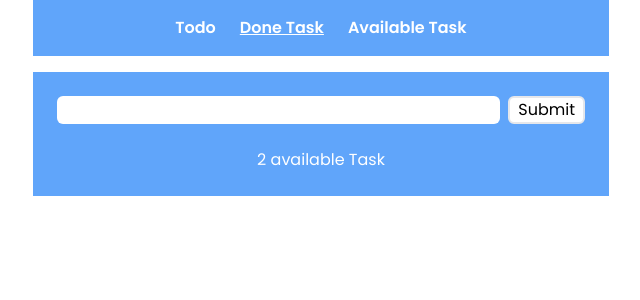
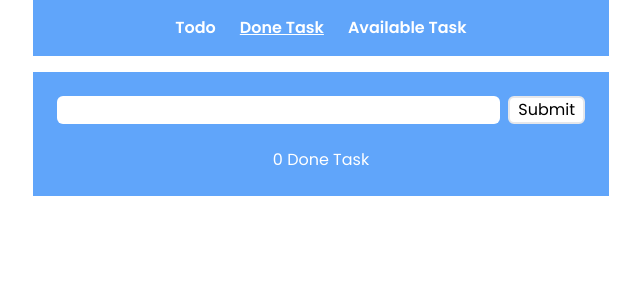
Before and after one commit to Ravsst2004/todo-list-vuejs, a Vue app: page /done in a window 1280 px wide. Shown: the top 300 px of the page, without its empty margins (319-959 px from the left). Built offline with nearby package versions, Linux system fonts and the light colour scheme; data requests are answered from the project's data file.

Commit message:
Fix footer done and available task count

```diff
--- a/src/components/Footer.vue
+++ b/src/components/Footer.vue
@@ -1,11 +1,18 @@
 <template>
   <div class="py-6">
-    <h4 class="text-center text-white font-normal">2 available Task</h4>
+    <h4 class="text-center text-white font-normal">
+      {{ lists > 0 ? lists : "0" }} {{ text == "Done" ? "Done" : "Available" }} Task
+    </h4>
   </div>
 </template>
 
 <script>
-export default {};
+export default {
+  props: {
+    lists: Number,
+    text: String
+  }
+};
 </script>
 
 <style lang="scss" scoped></style>
--- a/src/views/AvailableView.vue
+++ b/src/views/AvailableView.vue
@@ -8,7 +8,7 @@ import Footer from "@/components/Footer.vue";
   <div class="bg-blue-400 mt-4 px-6">
     <Form @reloadData="getData" />
     <TodoWrap :lists="lists" @reloadData="getData" />
-    <Footer />
+    <Footer :lists="lists.length" @reloadData="getData" />
   </div>
 </template>
 
--- a/src/views/DoneView.vue
+++ b/src/views/DoneView.vue
@@ -8,7 +8,7 @@ import Footer from "@/components/Footer.vue";
   <div class="bg-blue-400 mt-4 px-6">
     <Form @reloadData="getData" />
     <TodoWrap :lists="lists" @reloadData="getData" />
-    <Footer />
+    <Footer :lists="lists" :text="text" @reloadData="getData"/>
   </div>
 </template>
 
@@ -17,6 +17,7 @@ export default {
   data() {
     return {
       lists: [],
+      text: "Done"
     };
   },
 
--- a/src/views/HomeView.vue
+++ b/src/views/HomeView.vue
@@ -8,7 +8,7 @@ import Footer from "@/components/Footer.vue";
   <div class="bg-blue-400 mt-4 px-6">
     <Form @reloadData="getData" />
     <TodoWrap :lists="lists" @reloadData="getData" />
-    <Footer />
+    <Footer :lists="lists.length" @reloadData="getData" />
   </div>
 </template>
 
```
